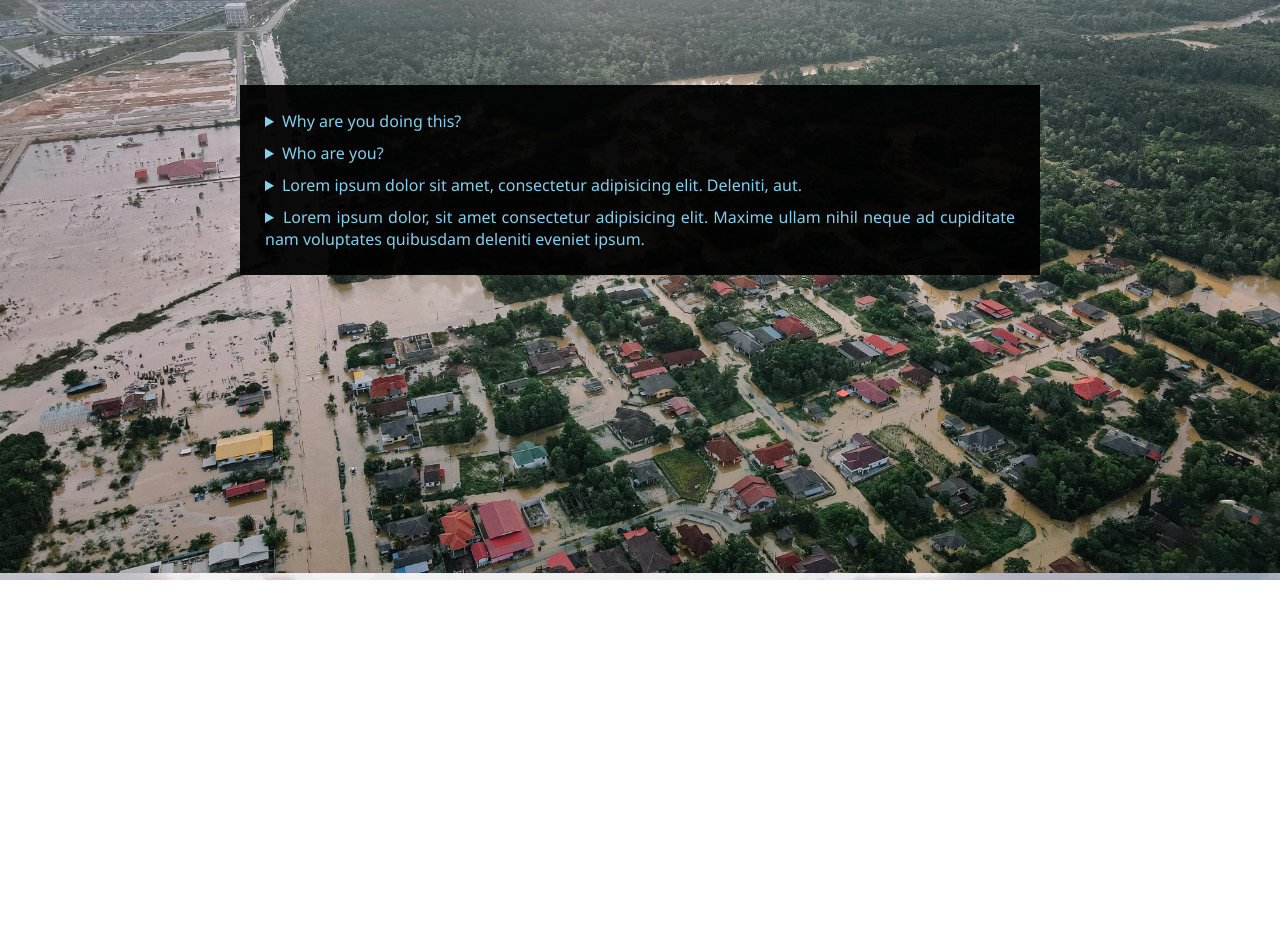
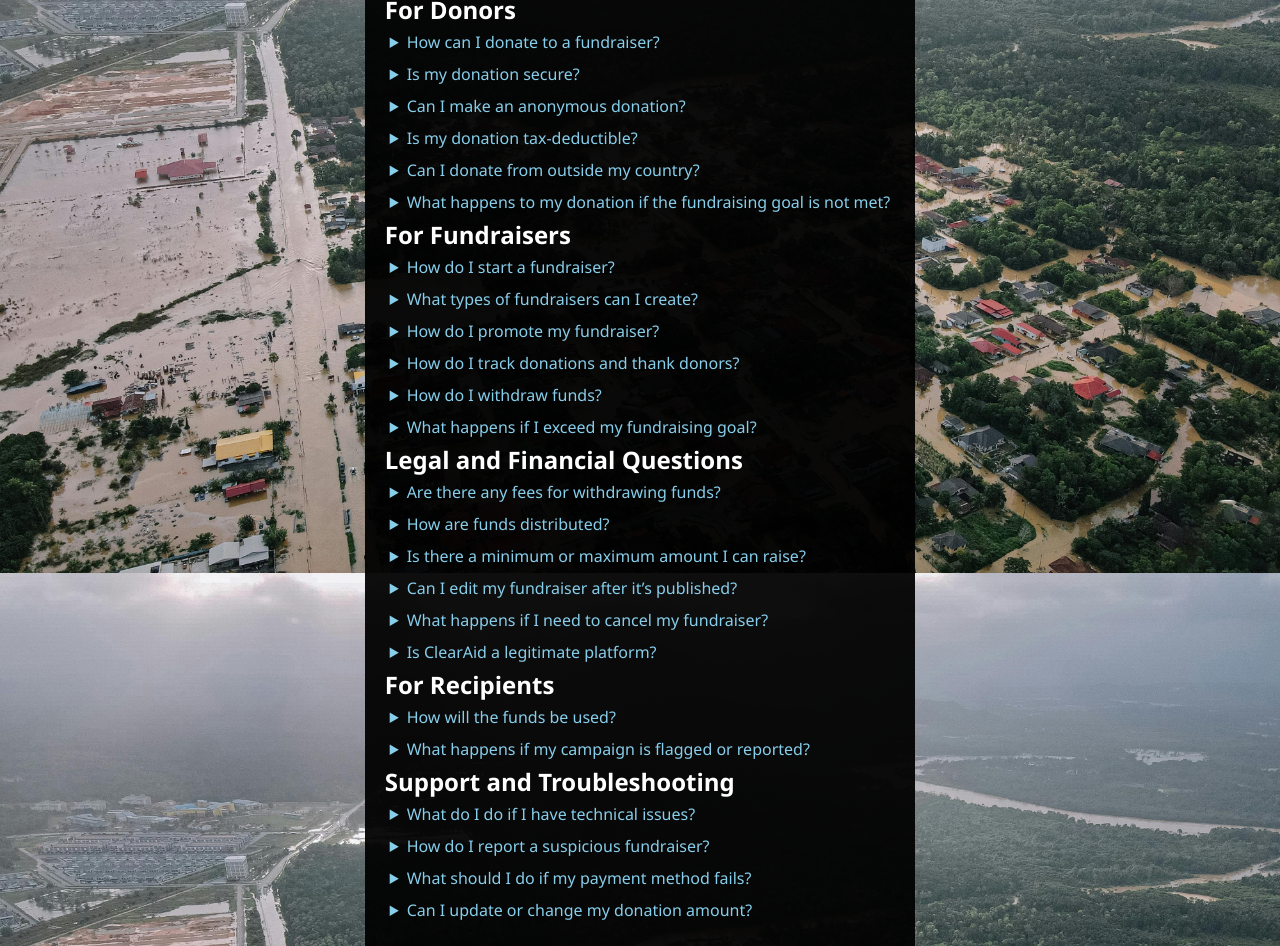
Before and after one commit to fardeensadab/Altruist, a React (Vite) app in the folder Frontend/: page /faq in a window 1280 px wide. Shown: the part 280-1226 px from the top of the page. Before the commit the page ends 860 px from the top, so only its background shows below. Built offline with nearby package versions, Linux system fonts and the light colour scheme.

Commit message:
FAQ and About Us done

```diff
--- a/Frontend/src/Components/Miscellaneous/FAQ.jsx
+++ b/Frontend/src/Components/Miscellaneous/FAQ.jsx
@@ -1,36 +1,176 @@
-import React from 'react';
-import './styles.css'
+import './styles.css';
 
 export default function FAQ() {
     return (
         <div className='container'>
+            {/* General Questions */}
+            <div className='faq-section'>
+                <h2>General Questions</h2>
                 <details>
-                <summary>
-                    Why are you doing this?
-                </summary>
-                To get good grades.
+                    <summary>What is ClearAid?</summary>
+                    <p>ClearAid is a fundraising platform that connects NGOs and charitable organizations with donors, facilitating transparent and efficient fundraising campaigns for various causes.</p>
                 </details>
 
                 <details>
-                <summary>
-                    Who are you?
-                </summary>
-                We are team Altruist. Lorem ipsum, dolor sit amet consectetur adipisicing elit. Libero laboriosam nihil reiciendis. Quidem deleniti incidunt voluptates, quo corrupti excepturi, repellat aut repellendus, consequuntur eligendi dolore consectetur porro. Alias suscipit animi architecto sunt, praesentium corporis quisquam ad asperiores facilis assumenda eveniet. Recusandae aliquid voluptatibus harum deserunt enim quibusdam repellendus nostrum eum?
+                    <summary>Who can create a fundraiser?</summary>
+                    <p>Any registered NGO or charitable organization can create a fundraiser on ClearAid, provided they meet our verification criteria.</p>
                 </details>
 
                 <details>
-                <summary>
-                    Lorem ipsum dolor sit amet, consectetur adipisicing elit. Deleniti, aut.
-                </summary>
-                Lorem ipsum dolor sit amet consectetur, adipisicing elit. Architecto ab iusto voluptatum nobis blanditiis ullam necessitatibus nihil aut accusantium, doloribus vitae, tenetur consequuntur ratione repudiandae.
+                    <summary>How does ClearAid work?</summary>
+                    <p>Users can create an account, set up a fundraising campaign by providing details about their cause, and promote it to attract donors. Donors can browse campaigns and contribute directly through the platform.</p>
                 </details>
 
                 <details>
-                <summary>
-                    Lorem ipsum dolor, sit amet consectetur adipisicing elit. Maxime ullam nihil neque ad cupiditate nam voluptates quibusdam deleniti eveniet ipsum.
-                </summary>
-                Lorem ipsum dolor sit amet consectetur adipisicing elit. Rerum tempore aliquam molestias aperiam ab commodi eaque nemo voluptates doloribus quasi fugiat est blanditiis, nulla magnam similique, architecto, id corporis assumenda perferendis laborum eius cupiditate praesentium. Deleniti eaque unde amet facere natus quo beatae reiciendis explicabo. Odio doloremque natus blanditiis accusamus, quasi nam expedita ab soluta vel repellat beatae ea exercitationem minima, necessitatibus nesciunt perspiciatis earum dolores officiis. Molestias provident ipsam odio nemo dolor repellat eius repellendus? Et consequuntur id quam cum corporis corrupti adipisci, illo atque ipsa est debitis nam tempora voluptate ea omnis exercitationem necessitatibus reiciendis dolor quibusdam? Voluptatem.
+                    <summary>Is ClearAid free to use?</summary>
+                    <p>Creating a fundraiser on ClearAid is free. Also no money is deducted from fund.</p>
+                </details>
+
+                <details>
+                    <summary>How long can a fundraiser run?</summary>
+                    <p>Fundraisers can run for a minimum of 12 hours and up to 6 months. Organizers can extend the duration if needed.</p>
                 </details>
             </div>
-    )
+
+            {/* For Donors */}
+            <div className='faq-section'>
+                <h2>For Donors</h2>
+                <details>
+                    <summary>How can I donate to a fundraiser?</summary>
+                    <p>Donors can donate by selecting a campaign and choosing their preferred payment method, including mobile banking, card payment  and bank transfers.</p>
+                </details>
+
+                <details>
+                    <summary>Is my donation secure?</summary>
+                    <p>Yes, ClearAid uses SSL encryption and secure payment gateways to ensure that all personal and financial information is protected.</p>
+                </details>
+
+                <details>
+                    <summary>Can I make an anonymous donation?</summary>
+                    <p>Yes, donors can choose to donate anonymously by selecting the option during the donation process.</p>
+                </details>
+
+                <details>
+                    <summary>Is my donation tax-deductible?</summary>
+                    <p>Donations made through ClearAid are generally tax-deductible, but donors should consult with a tax professional to confirm eligibility based on local regulations.</p>
+                </details>
+
+                <details>
+                    <summary>Can I donate from outside my country?</summary>
+                    <p>Yes, ClearAid accepts international donations. However, currency conversion fees may apply depending on the payment method used.</p>
+                </details>
+
+                <details>
+                    <summary>What happens to my donation if the fundraising goal is not met?</summary>
+                    <p>Donations will still be processed, and the funds raised will be disbursed to the NGO, allowing them to continue their work, even if the goal isn’t met.</p>
+                </details>
+            </div>
+
+            {/* For Fundraisers (Campaign Creators) */}
+            <div className='faq-section'>
+                <h2>For Fundraisers</h2>
+                <details>
+                    <summary>How do I start a fundraiser?</summary>
+                    <p>To start a fundraiser, register on ClearAid, create a campaign by filling in necessary details about your NGO and fundraising goal, and submit for verification.</p>
+                </details>
+
+                <details>
+                    <summary>What types of fundraisers can I create?</summary>
+                    <p>ClearAid allows various types of fundraisers, including medical expenses, educational initiatives, and charitable projects.</p>
+                </details>
+
+                <details>
+                    <summary>How do I promote my fundraiser?</summary>
+                    <p>Share your campaign link on social media, email, and other platforms. You can also ask friends and family to spread the word.</p>
+                </details>
+
+                <details>
+                    <summary>How do I track donations and thank donors?</summary>
+                    <p>ClearAid provides real-time tracking of donations through your campaign dashboard. You can send thank-you messages directly to your donors via the platform.</p>
+                </details>
+
+                <details>
+                    <summary>How do I withdraw funds?</summary>
+                    <p>Funds can be withdrawn after the campaign ends, and the process typically involves submitting a withdrawal request, which ClearAid processes within 3 business days.</p>
+                </details>
+
+                <details>
+                    <summary>What happens if I exceed my fundraising goal?</summary>
+                    <p>If you exceed your goal, you can choose to keep raising funds to support additional projects or use the extra funds for future initiatives.</p>
+                </details>
+            </div>
+
+            {/* Legal and Financial Questions */}
+            <div className='faq-section'>
+                <h2>Legal and Financial Questions</h2>
+                <details>
+                    <summary>Are there any fees for withdrawing funds?</summary>
+                    <p>ClearAid does not charge fees for withdrawing funds.</p>
+                </details>
+
+                <details>
+                    <summary>How are funds distributed?</summary>
+                    <p>Funds are transferred directly to the NGO's registered bank account upon the completion of the fundraiser.</p>
+                </details>
+
+                <details>
+                    <summary>Is there a minimum or maximum amount I can raise?</summary>
+                    <p>There is no minimum limit for fundraising, but the maximum amount is subject to platform policies and local regulations.</p>
+                </details>
+
+                <details>
+                    <summary>Can I edit my fundraiser after it’s published?</summary>
+                    <p>Yes, campaign creators can edit their fundraisers after publication, including updating goals, descriptions, and images.</p>
+                </details>
+
+                <details>
+                    <summary>What happens if I need to cancel my fundraiser?</summary>
+                    <p>If you cancel your fundraiser, any donations collected will still go to the NGO, and you can inform donors of your decision through the platform.</p>
+                </details>
+
+                <details>
+                    <summary>Is ClearAid a legitimate platform?</summary>
+                    <p>Yes, ClearAid is a verified and trusted platform. We have partnerships with recognized NGOs and positive testimonials from our users.</p>
+                </details>
+            </div>
+
+            {/* For Recipients (If Applicable) */}
+            <div className='faq-section'>
+                <h2>For Recipients</h2>
+                <details>
+                    <summary>How will the funds be used?</summary>
+                    <p>Organizers can provide details about how the funds will be utilized for their cause in their campaign description.</p>
+                </details>
+
+                <details>
+                    <summary>What happens if my campaign is flagged or reported?</summary>
+                    <p>ClearAid will review any flagged campaigns for compliance with our guidelines and take appropriate action if necessary.</p>
+                </details>
+            </div>
+
+            {/* Support and Troubleshooting */}
+            <div className='faq-section'>
+                <h2>Support and Troubleshooting</h2>
+                <details>
+                    <summary>What do I do if I have technical issues?</summary>
+                    <p>If you experience technical issues, please contact ClearAid support through our help center or email us for assistance.</p>
+                </details>
+
+                <details>
+                    <summary>How do I report a suspicious fundraiser?</summary>
+                    <p>Users can report suspicious fundraisers directly through the campaign page using the "Report" button.</p>
+                </details>
+
+                <details>
+                    <summary>What should I do if my payment method fails?</summary>
+                    <p>If your payment fails, check with your bank or payment provider for issues, and try a different payment method if necessary.</p>
+                </details>
+
+                <details>
+                    <summary>Can I update or change my donation amount?</summary>
+                    <p>Yes, donors can adjust their contributions by contacting customer support or following the instructions in their donation confirmation email.</p>
+                </details>
+            </div>
+        </div>
+    );
 }
```
Also changed, not shown: Frontend/src/Components/Miscellaneous/AboutUs.jsx (+15 -7 lines). Lines whose indentation alone changed are shown as unchanged.
